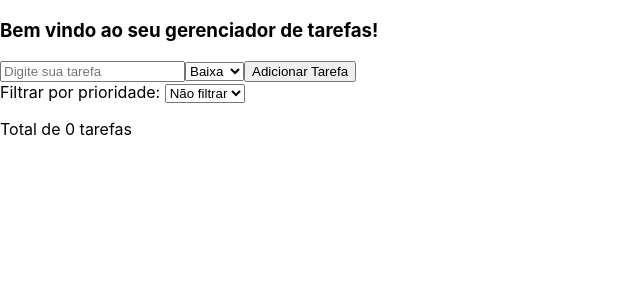
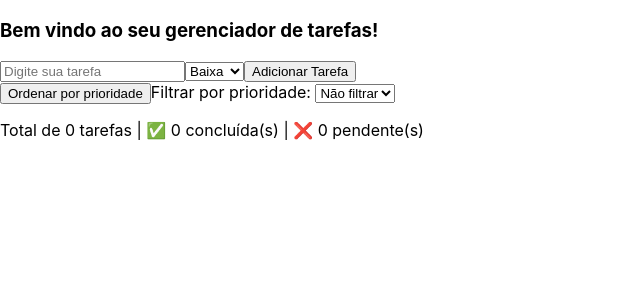
Before and after one commit to AntonyRNS/PWII-GerenciadorTarefas, a React (Vite) app: page / in a window 1280 px wide. Shown: the top 300 px of the page, without its empty margins (0-640 px from the left). Built offline with nearby package versions, Linux system fonts and the light colour scheme.

Commit message:
v3.0(Implementação de ordenação)

```diff
--- a/src/Components/GerenciadorTarefas/GerenciadorTarefas.jsx
+++ b/src/Components/GerenciadorTarefas/GerenciadorTarefas.jsx
@@ -40,7 +40,35 @@ function GerenciadorTarefas() {
             return contador;
         }, 0);
     }
+    function ordenarPorPrioridade() {
+        const prioridadeValor = {
+            alta: 3,
+            media: 2,
+            baixa: 1
+        };
 
+        const tarefasOrdenadas = [...tarefas].sort((a, b) => {
+            return prioridadeValor[b.prioridade] - prioridadeValor[a.prioridade];
+        });
+
+        setTarefas(tarefasOrdenadas);
+    }
+
+    function contarPendentesEConcluidas(prioridadeTarefa) {
+        return tarefas.reduce(
+            (contador, tarefa) => {
+                if (prioridadeTarefa === 'nao_filtrar' || tarefa.prioridade === prioridadeTarefa) {
+                    if (tarefa.concluida) {
+                        contador.concluidas++;
+                    } else {
+                        contador.pendentes++;
+                    }
+                }
+                return contador;
+            },
+            { concluidas: 0, pendentes: 0 }
+        );
+    }
 
 
 
@@ -65,7 +93,7 @@ function GerenciadorTarefas() {
                 </select>
                 <button>Adicionar Tarefa</button>
             </form>
-
+            <button onClick={ordenarPorPrioridade}>Ordenar por prioridade</button>
             <label>Filtrar por prioridade: </label>
             <select
                 value={prioridadeFiltro}
@@ -76,7 +104,15 @@ function GerenciadorTarefas() {
                 <option value="media">Média</option>
                 <option value="alta">Alta</option>
             </select>
-            <p>Total de {contarTarefas(prioridadeFiltro)} tarefas</p>
+            {(() => {
+                const total = contarTarefas(prioridadeFiltro);
+                const { concluidas, pendentes } = contarPendentesEConcluidas(prioridadeFiltro);
+                return (
+                    <p>
+                        Total de {total} tarefas | ✅ {concluidas} concluída(s) | ❌ {pendentes} pendente(s)
+                    </p>
+                );
+            })()}
 
             <ul>
                 {tarefasFiltradas.map((tarefa) => (
```
